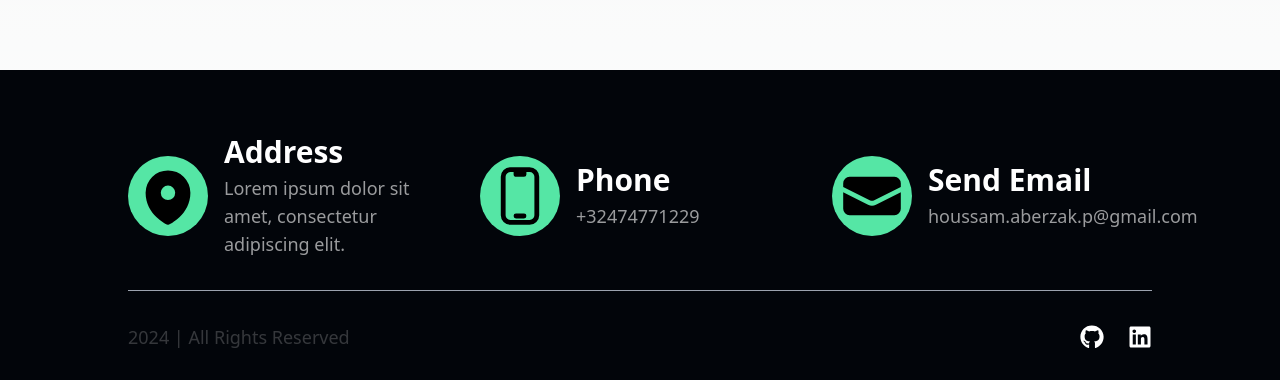
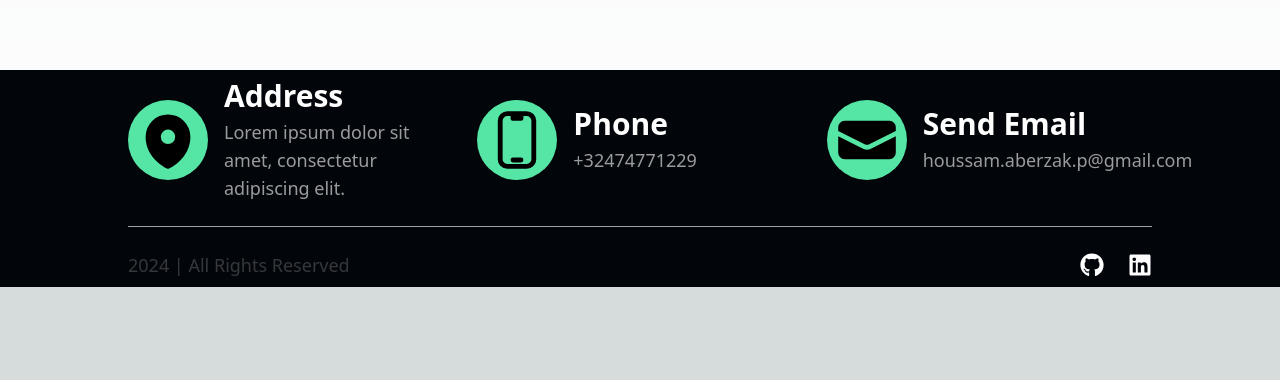
Before and after one commit to Houssam-AZ/Portfolio_hybrid, a Next.js app: page / in a window 1280 px wide. Shown: the part 2638-3018 px from the top of the page. After the commit the page ends 2925 px from the top, so only its background shows below. Built offline with nearby package versions, Linux system fonts and the light colour scheme.

Commit message:
footer padding reduce

```diff
--- a/components/Footer.tsx
+++ b/components/Footer.tsx
@@ -4,8 +4,8 @@ import { FaGithub, FaLinkedin } from 'react-icons/fa';
 
 const Footer = () => {
     return (
-        <div className="pt-16 pb-8 bg-[#02050a] relative">
-            <div className="grid border-b border-gray-400 pb-8 grid-cols-1 lg:grid-cols-3 md:grid-cols-2 w-4/5 mx-auto gap-8">
+        <div className="py-2 bg-[#02050a] relative">
+            <div className="grid border-b border-gray-400 pb-6 grid-cols-1 lg:grid-cols-3 md:grid-cols-2 w-4/5 mx-auto gap-6"> {/* Reduced padding bottom */}
                 <div className="flex items-center space-x-4">
                     <div className="flex-shrink-0 w-20 h-20 md:w-26 md:h-26 flex items-center justify-center rounded-full bg-[#55e6a5]">
                         <MapPinIcon className="w-14 h-14 md:w-16 md:h-16 text-black" />
@@ -46,8 +46,8 @@ const Footer = () => {
                     </div>
                 </div>
             </div>
-            <div className="w-4/5 mt-8 mx-auto grid grid-cols-1 md:grid-cols-2 items-center justify-between">
-                <div className="text-lg mb-8 md:mb-0 text-white opacity-20">
+            <div className="w-4/5 mt-6 mx-auto grid grid-cols-1 md:grid-cols-2 items-center justify-between"> {/* Reduced top margin */}
+                <div className="text-lg mb-4 md:mb-0 text-white opacity-20">
                     2024 | All Rights Reserved
                 </div>
                 <div className="flex justify-center md:justify-end space-x-6">
```
